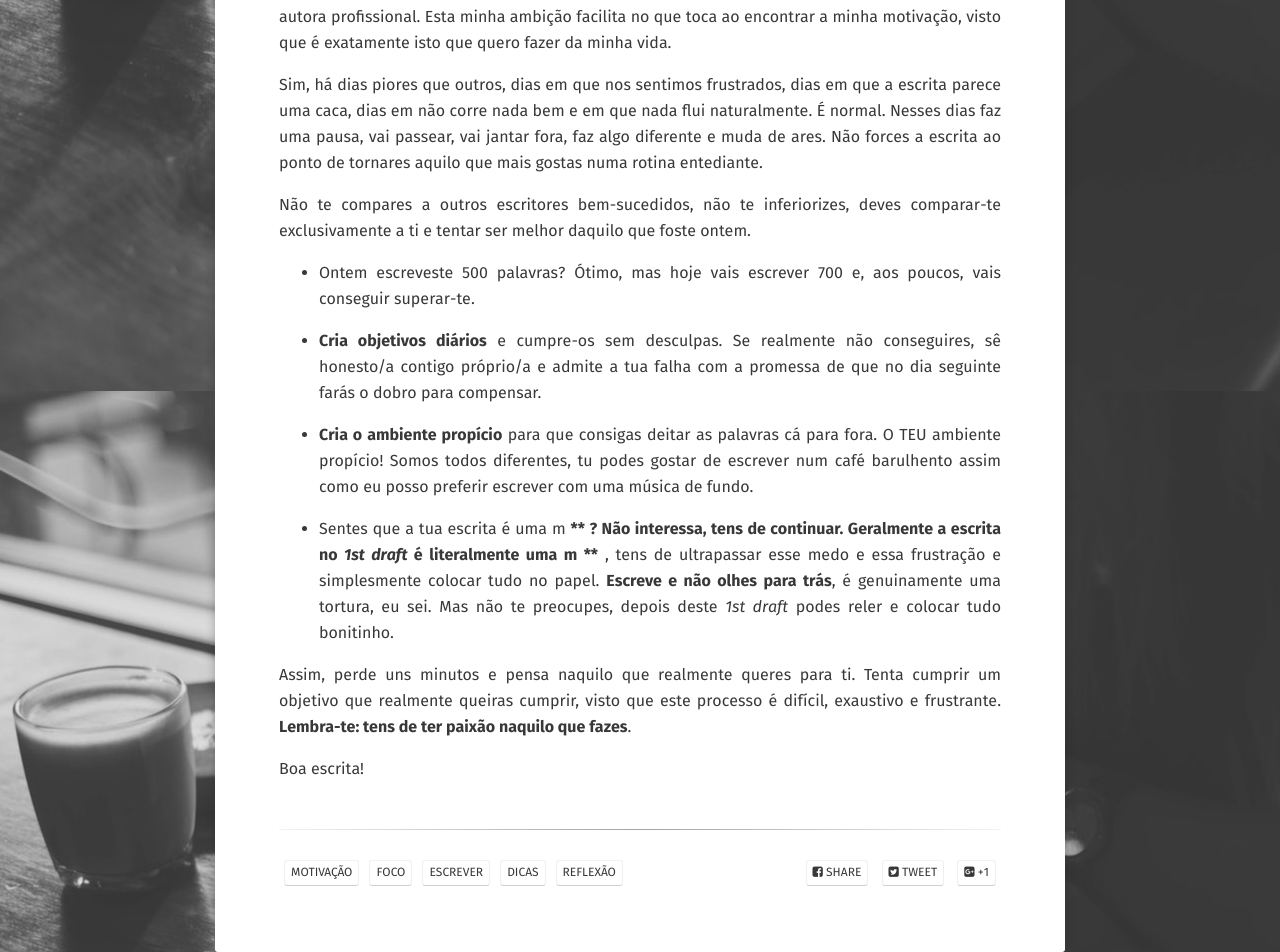
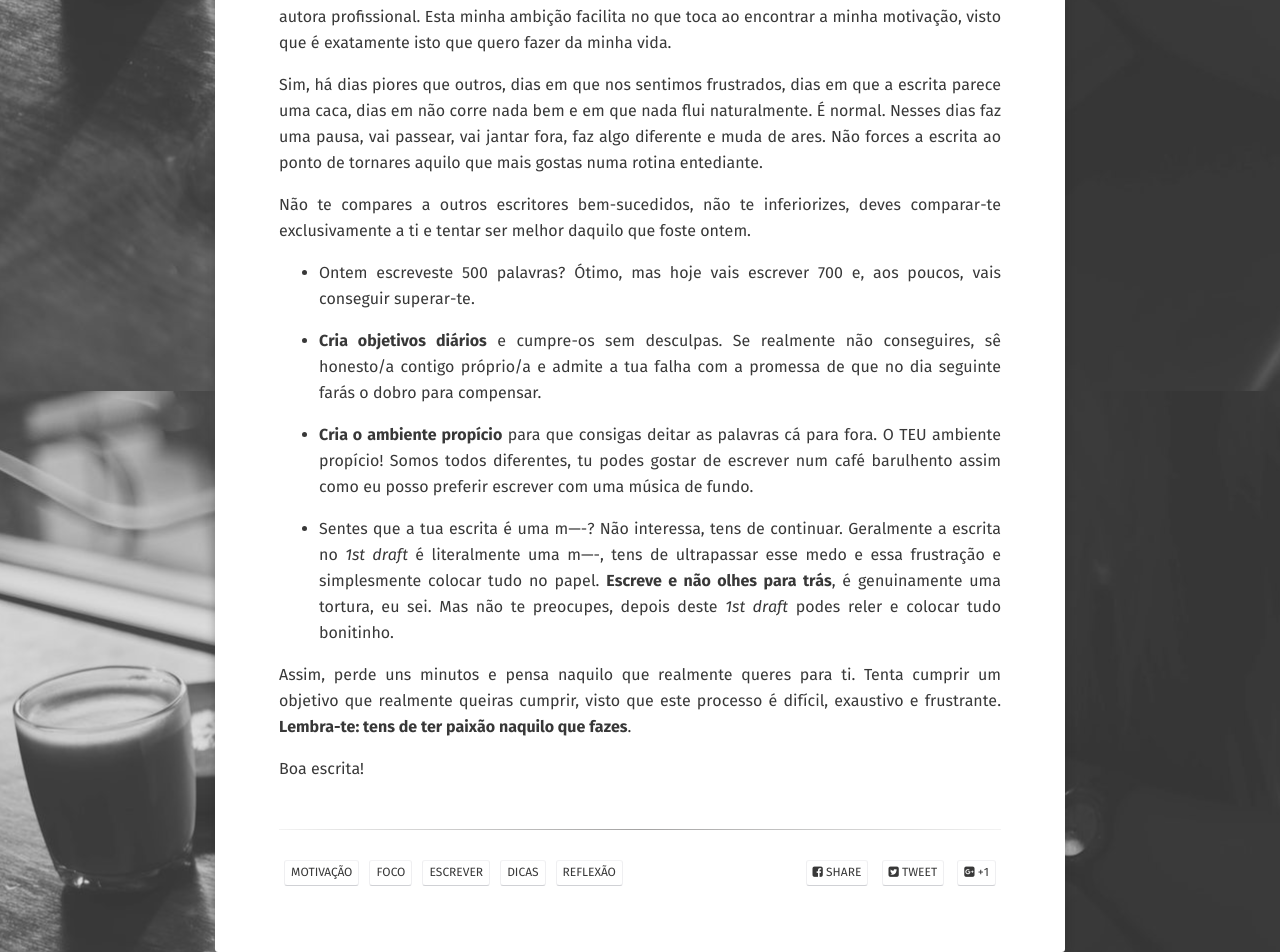
Before and after one commit to sophialexandra/o.nosso.livro, a Jekyll site: the page built from _posts/2017-10-30-post.md, in a window 1280 px wide. Shown: the part 1409-2361 px from the top of the page. Built offline with Jekyll 4.4.1, drawn with Linux system fonts in a browser that asks for light colours; some web fonts are replaced.

```diff
--- a/_posts/2017-10-30-post.md
+++ b/_posts/2017-10-30-post.md
@@ -42,7 +42,7 @@ Não te compares a outros escritores bem-sucedidos, não te inferiorizes, deves
 
  - 	**Cria o ambiente propício** para que consigas deitar as palavras cá para fora. O TEU ambiente propício! Somos todos diferentes, tu podes gostar de escrever num café barulhento assim como eu posso preferir escrever com uma música de fundo.
 
- - 	Sentes que a tua escrita é uma m **** ? Não interessa, tens de continuar. Geralmente a escrita no *1st draft* é literalmente uma m **** , tens de ultrapassar esse medo e essa frustração e simplesmente colocar tudo no papel. **Escreve e não olhes para trás**, é genuinamente uma tortura, eu sei. Mas não te preocupes, depois deste *1st draft* podes reler e colocar tudo bonitinho.
+ - 	Sentes que a tua escrita é uma m----? Não interessa, tens de continuar. Geralmente a escrita no *1st draft* é literalmente uma m----, tens de ultrapassar esse medo e essa frustração e simplesmente colocar tudo no papel. **Escreve e não olhes para trás**, é genuinamente uma tortura, eu sei. Mas não te preocupes, depois deste *1st draft* podes reler e colocar tudo bonitinho.
 
 Assim, perde uns minutos e pensa naquilo que realmente queres para ti. Tenta cumprir um objetivo que realmente queiras cumprir, visto que este processo é difícil, exaustivo e frustrante. **Lembra-te: tens de ter paixão naquilo que fazes**.
 
```
